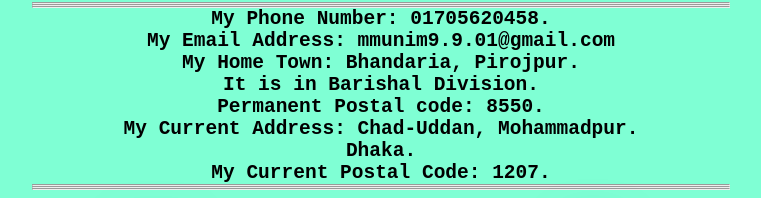
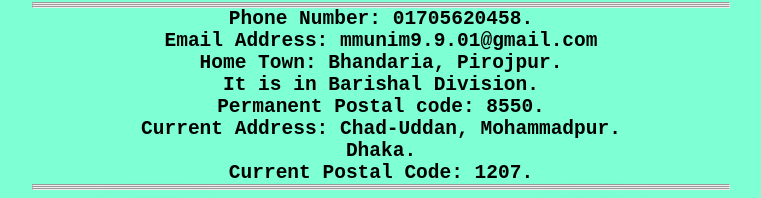
Before and after one commit to MMunim90/my-first-website, a plain HTML site: page contact/contact.html in a window 1280 px wide. Shown: the part 602-800 px from the top of the page, without its empty margins (259-1020 px from the left). Drawn offline with Linux system fonts and the light colour scheme.

Commit message:
update- 1.18

```diff
--- a/contact/contact.html
+++ b/contact/contact.html
@@ -13,14 +13,14 @@
         <img src="pic/1.jpg" alt="whatsapp QR code" width="350" height="520">
     </div>
     <hr><hr><hr>
-<h2 class="h2">My Phone Number: 01705620458.<br>
-    My Email Address: mmunim9.9.01@gmail.com<br>
-My Home Town: Bhandaria, Pirojpur.<br>
+<h2 class="h2">Phone Number: 01705620458.<br>
+    Email Address: mmunim9.9.01@gmail.com<br>
+Home Town: Bhandaria, Pirojpur.<br>
 It is in Barishal Division.<br>
 Permanent Postal code: 8550.<br>
-My Current Address: Chad-Uddan, Mohammadpur.<br>
+Current Address: Chad-Uddan, Mohammadpur.<br>
 Dhaka.<br>
-My Current Postal Code: 1207.<h2><hr><hr><hr>
+Current Postal Code: 1207.<h2><hr><hr><hr>
 <div class="container">
 	<span>T</span>
 	<span>h</span>
```
